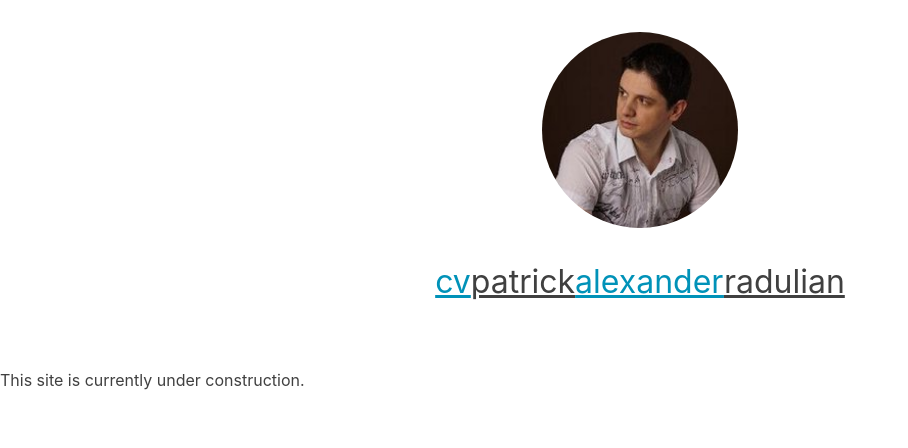
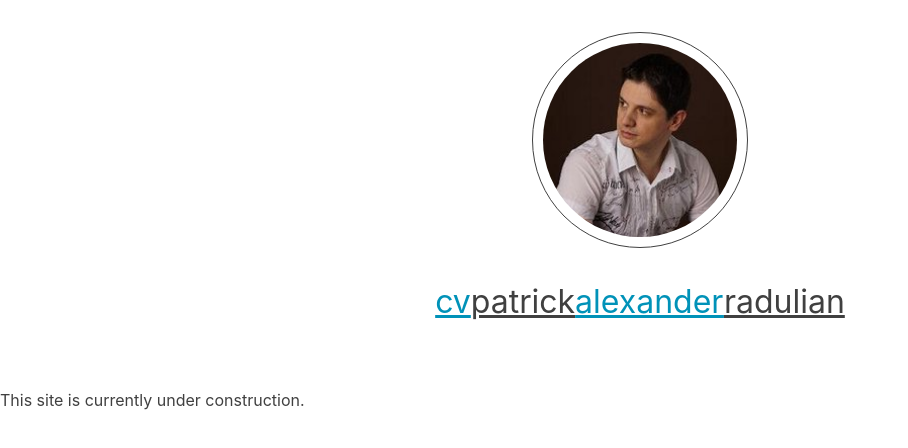
Before and after one commit to patrick-radulian/cv, a Next.js app: page / in a window 1280 px wide. Shown: the top 448 px of the page, without its empty margins (0-908 px from the left). Built offline with nearby package versions, Linux system fonts and the light colour scheme.

Commit message:
Fine tune profile image

```diff
--- a/components/header/header.module.css
+++ b/components/header/header.module.css
@@ -5,8 +5,20 @@
     margin: 2rem;
 }
 
+.imageContainer {
+    position: relative;
+
+    border: 1px solid var(--primary);
+    border-radius: 50%;
+
+    padding: 10px;
+    height: 216px;
+    width: 216px;
+}
+
 .profileImage {
     border-radius: 50%;
+    margin: 5px;
 }
 
 .name {
--- a/components/header/header.tsx
+++ b/components/header/header.tsx
@@ -5,7 +5,9 @@ import utilStyles from "../../styles/utils.module.css";
 export default function Header() {
     return (
         <header className={styles.header}>
-            <Image priority src="/images/profile.jpg" className={styles.profileImage} height={196} width={196} alt="Patrick Radulian"/>
+            <div className={styles.imageContainer}>
+                <Image priority src="/images/profile.jpg" className={styles.profileImage} height={196} width={196} alt="Patrick Radulian"/>
+            </div>
 
             <div className={styles.name}>
                 <span className={`${utilStyles.colorSecondary} ${utilStyles.underline}`}>cv</span>
```
